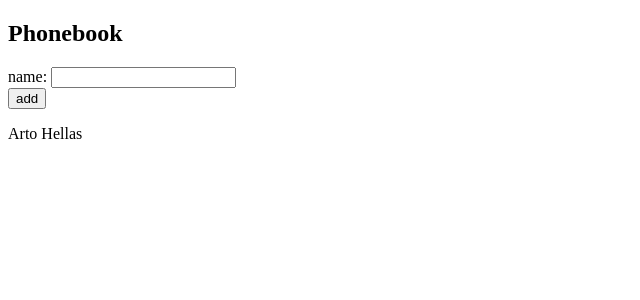
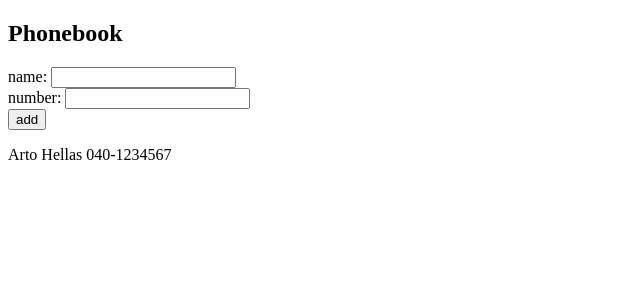
Before and after one commit to wrdowney/fsopen, a React (Create React App) app in the folder part2/phonebook/: page / in a window 1280 px wide. Shown: the top 300 px of the page, without its empty margins (0-640 px from the left). Built offline with nearby package versions, Linux system fonts and the light colour scheme.

Commit message:
Complete exercise2.8

```diff
--- a/part2/phonebook/src/App.js
+++ b/part2/phonebook/src/App.js
@@ -2,9 +2,13 @@
 
 const App = () => {
   const [persons, setPersons] = useState([
-    { name: 'Arto Hellas' }
+    {
+       name: 'Arto Hellas',
+       number: '040-1234567',
+    }
   ])
-  const [newName, setNewName] = useState('')
+  const [newName, setNewName] = useState('');
+  const [newNumber, setNewNumber] = useState('');
 
   const addPerson = (e) => {
     console.log(persons.indexOf(newName));
@@ -15,13 +19,18 @@
     e.preventDefault();
     const personObject = {
       name: newName,
+      number: newNumber,
     }
 
     setPersons(persons.concat(personObject));
   }
 
-  const handleInputChange = (e) => {
+  const handleNameChange = (e) => {
     setNewName(e.target.value);
+  }
+
+  const handleNumberChange = (e) => {
+    setNewNumber(e.target.value);
   }
 
   return (
@@ -29,13 +38,16 @@
       <h2>Phonebook</h2>
       <form onSubmit={addPerson}>
         <div>
-          name: <input value={newName} onChange={handleInputChange}/>
+          name: <input value={newName} onChange={handleNameChange}/>
+        </div>
+        <div>
+          number: <input value={newNumber} onChange={handleNumberChange} />
         </div>
         <div>
           <button type="submit">add</button>
         </div>
       </form>
-      {persons.map((person, i) => {return <p key={i}>{person.name}</p>})}
+      {persons.map((person, i) => {return <p key={i}>{person.name} {person.number}</p>})}
     </div>
   )
 }
```
